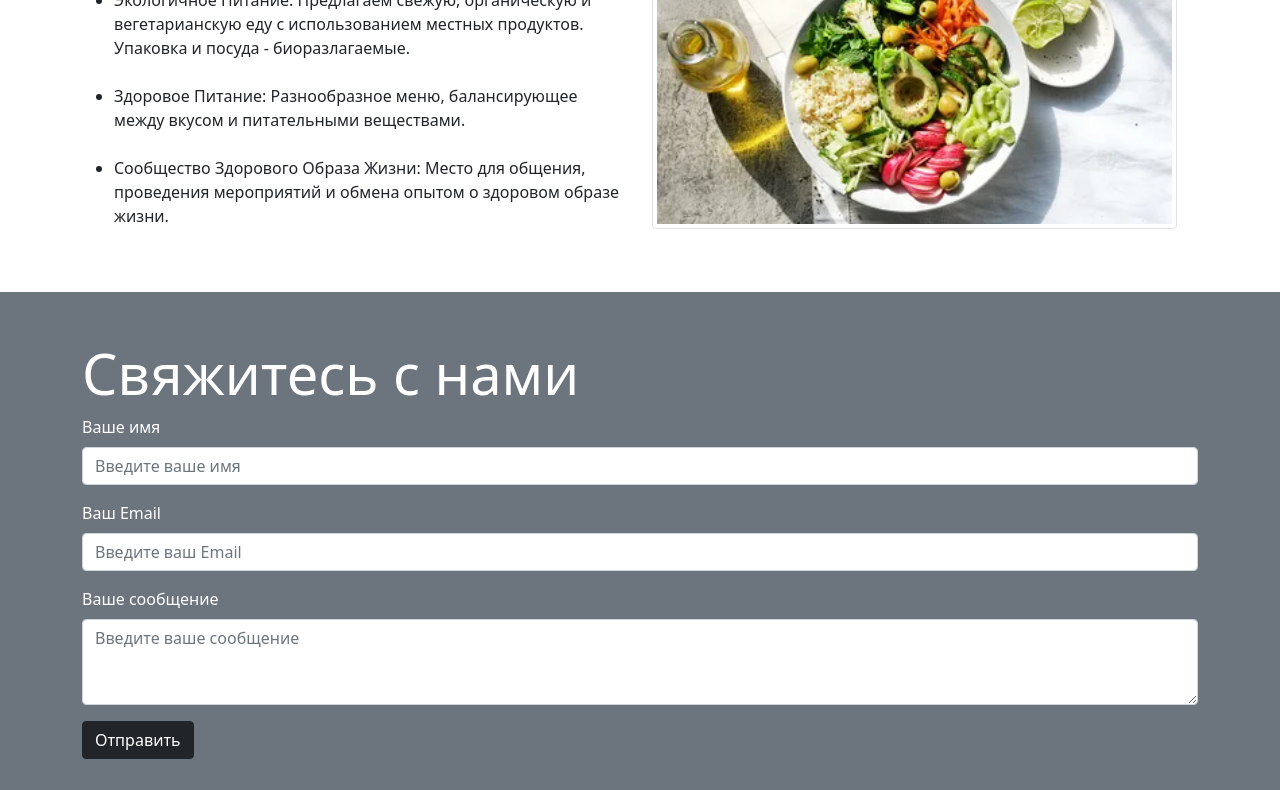
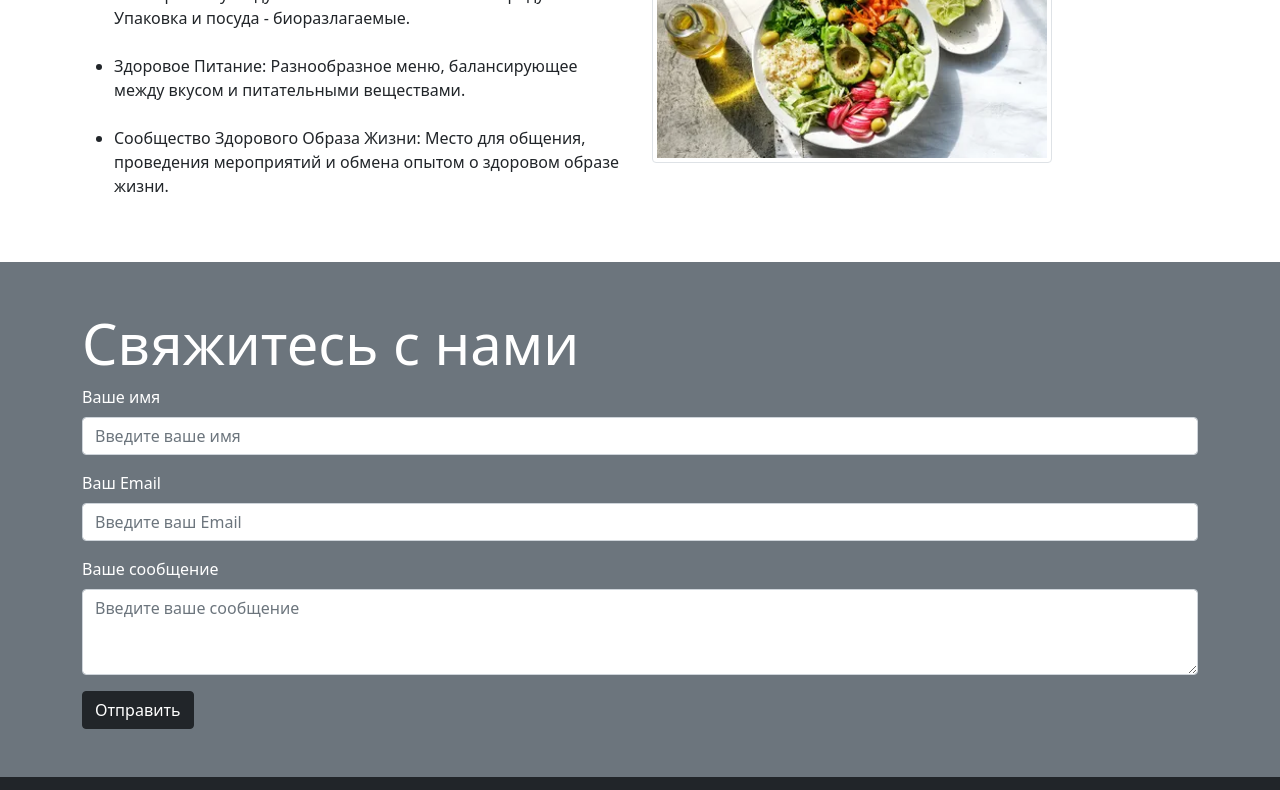
Before and after one commit to inkogniito/lr6, a plain HTML site: page index.html in a window 1280 px wide. Shown: the part 725-1515 px from the top of the page. Drawn offline with nearby package versions, Linux system fonts and the light colour scheme.

Commit message:
незначительные изменения

```diff
--- a/index.html
+++ b/index.html
@@ -12,7 +12,7 @@
         }
 
         div img {
-            height: 300px !important
+            width: 400px !important
         }
     </style>
 </head>
```
